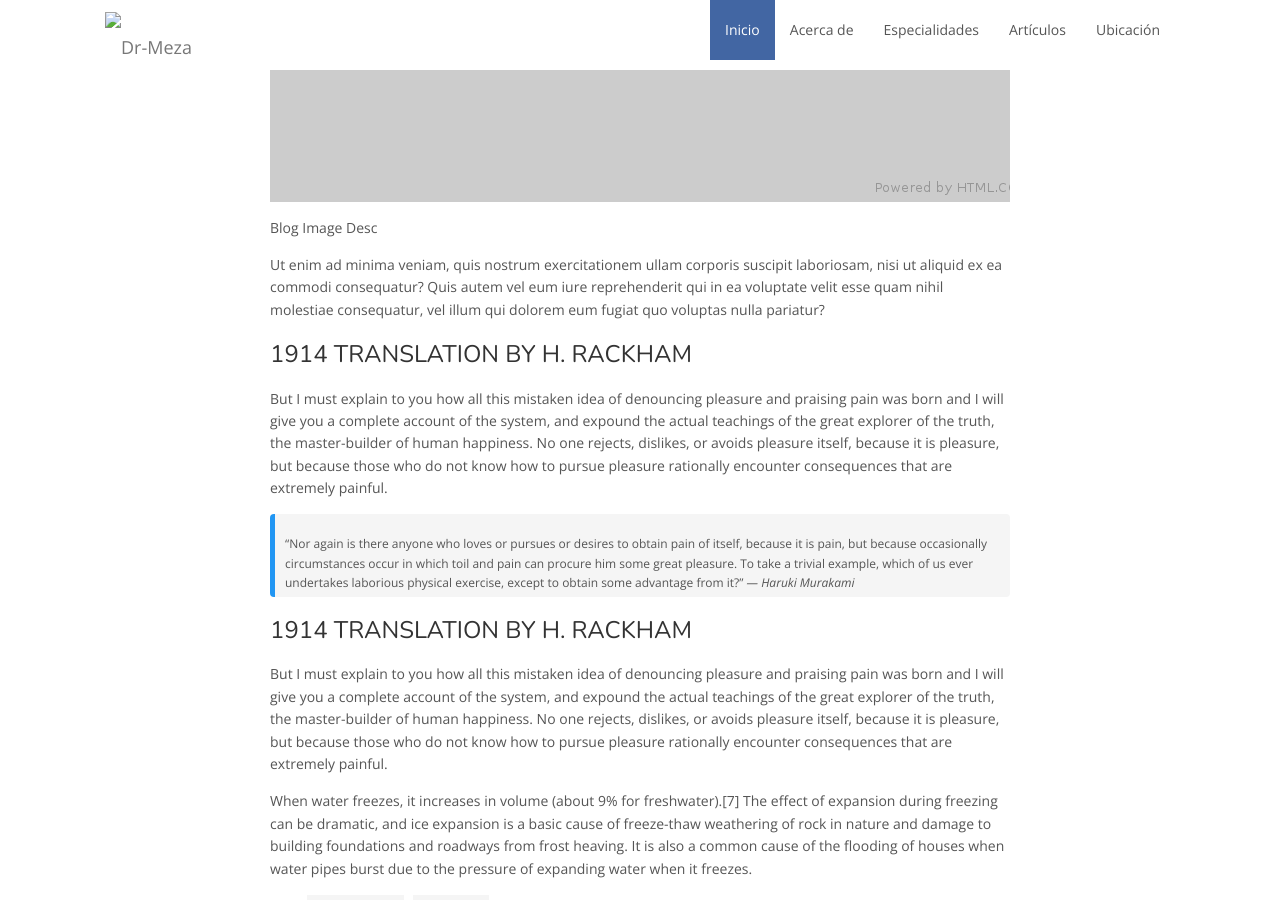
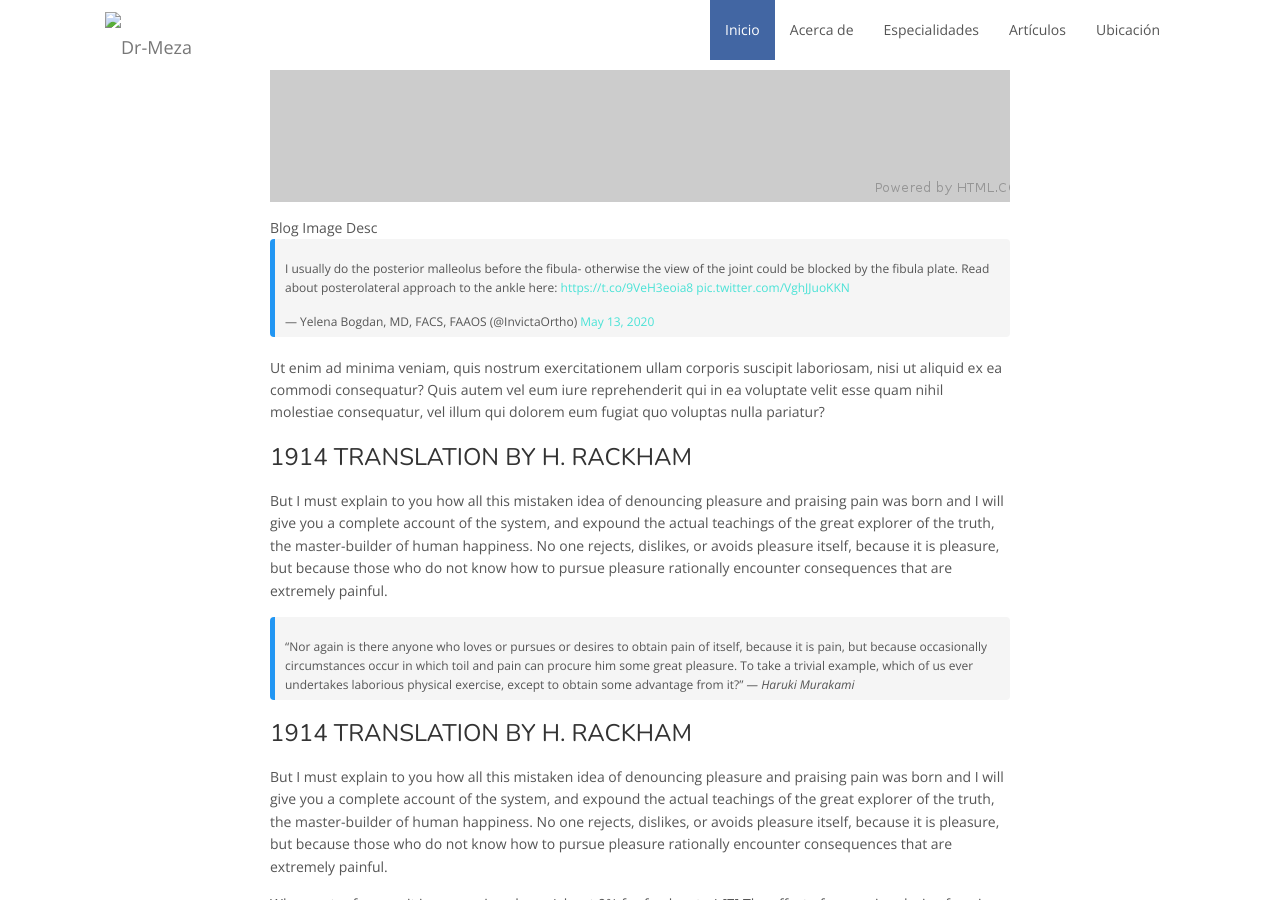
Before and after one commit to kecho05/dr, a Jekyll site: the page built from _posts/2019-01-23-BEAUTY-OF-NATURE.md, in a window 1280 px wide and 900 px high, scrolled down 1350 px. Built offline with Jekyll 4.4.1, drawn with Linux system fonts in a browser that asks for light colours; nearby versions of some CDN libraries; comment, search, counter and statistics services are not loaded.

Commit message:
Update 2019-01-23-BEAUTY-OF-NATURE.md

```diff
--- a/_posts/2019-01-23-BEAUTY-OF-NATURE.md
+++ b/_posts/2019-01-23-BEAUTY-OF-NATURE.md
@@ -23,6 +23,8 @@ Sed ut perspiciatis unde omnis iste natus error sit voluptatem accusantium dolor
 
 {% include image_full.html imageurl="/assets/images/blog-detail.jpg" title="Blog Desc" caption="Blog Image Desc" %}
 
+<blockquote class="twitter-tweet"><p lang="en" dir="ltr">I usually do the posterior malleolus before the fibula- otherwise the view of the joint could be blocked by the fibula plate. Read about posterolateral approach to the ankle here: <a href="https://t.co/9VeH3eoia8">https://t.co/9VeH3eoia8</a> <a href="https://t.co/VghJJuoKKN">pic.twitter.com/VghJJuoKKN</a></p>&mdash; Yelena Bogdan, MD, FACS, FAAOS (@InvictaOrtho) <a href="https://twitter.com/InvictaOrtho/status/1260508343145283590?ref_src=twsrc%5Etfw">May 13, 2020</a></blockquote> <script async src="https://platform.twitter.com/widgets.js" charset="utf-8"></script>
+
 Ut enim ad minima veniam, quis nostrum exercitationem ullam corporis suscipit laboriosam, nisi ut aliquid ex ea commodi consequatur? Quis autem vel eum iure reprehenderit qui in ea voluptate velit esse quam nihil molestiae consequatur, vel illum qui dolorem eum fugiat quo voluptas nulla pariatur?
 
 ### 1914 TRANSLATION BY H. RACKHAM
```
